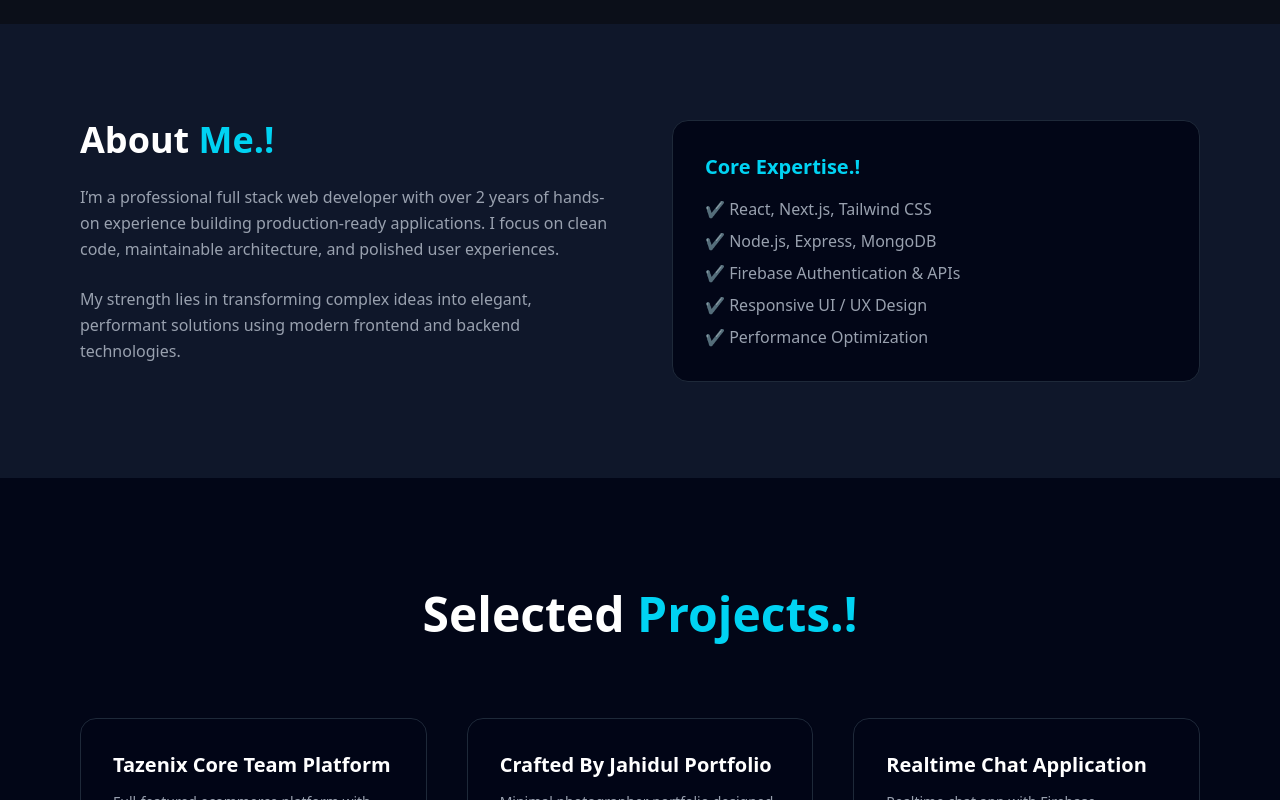
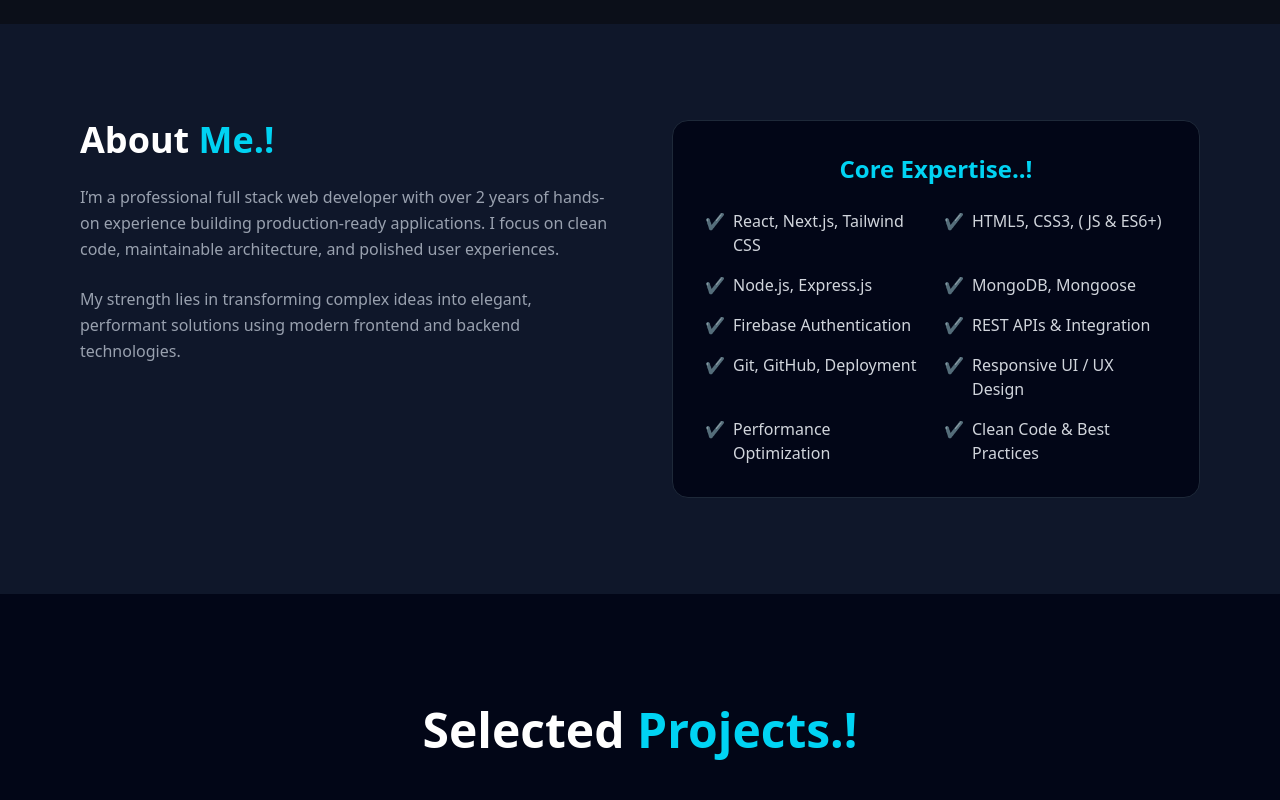
Before and after one commit to md-jahid-islam/Crafted-By-Jahidul, a React (Vite) app: page / in a window 1280 px wide. Shown: the part 1640-2440 px from the top of the page. Built offline with nearby package versions, Linux system fonts and the light colour scheme.

Commit message:
added to image

```diff
--- a/src/Components/Projects/ProjectsComponents.jsx
+++ b/src/Components/Projects/ProjectsComponents.jsx
@@ -127,7 +127,7 @@
       <div className="max-w-6xl mx-auto text-center relative z-10">
         {/* Section Title */}
         <h2 className="text-4xl md:text-5xl font-extrabold text-white mb-12">
-          My <span className="text-blue-500">Projects</span>
+          My <span className="text-blue-500">Projects..!</span>
         </h2>
 
         {/* Projects Grid */}
--- a/src/Components/Skills/SkillsComponents.jsx
+++ b/src/Components/Skills/SkillsComponents.jsx
@@ -76,7 +76,7 @@
 
       <div className="max-w-6xl mx-auto relative z-10">
         <h2 className="text-4xl md:text-5xl font-extrabold text-white text-center mb-12">
-          My <span className="text-blue-500">Skills</span>
+          My <span className="text-blue-500">Skills..!</span>
         </h2>
 
         {/* Skills Grid (no numeric % text shown) */}
--- a/src/Components/aboute/AbouteComponents.jsx
+++ b/src/Components/aboute/AbouteComponents.jsx
@@ -68,19 +68,70 @@
             </p>
           </div>
 
-          <div className="bg-[#020617] p-8 rounded-2xl border border-gray-800 space-y-4">
-            <h3 className="text-xl font-semibold text-cyan-400">
-              Core Expertise.!
-            </h3>
+          <div className="bg-[#020617] p-8 rounded-2xl border border-gray-800 hover:border-cyan-400 transition space-y-6">
+          <h3 className="text-2xl font-semibold text-cyan-400 text-center">
+          Core Expertise..!
+          </h3>
 
-            <ul className="space-y-2 text-gray-400">
-              <li>✔ React, Next.js, Tailwind CSS</li>
-              <li>✔ Node.js, Express, MongoDB</li>
-              <li>✔ Firebase Authentication & APIs</li>
-              <li>✔ Responsive UI / UX Design</li>
-              <li>✔ Performance Optimization</li>
-            </ul>
-          </div>
+         {/* Skills Grid */}
+         <ul className="grid grid-cols-1 sm:grid-cols-2 gap-4 text-gray-300">
+
+     {/* Frontend */}
+    <li className="flex items-start gap-2">
+      <span className="text-cyan-400">✔</span>
+      <span>React, Next.js, Tailwind CSS</span>
+    </li>
+
+    <li className="flex items-start gap-2">
+      <span className="text-cyan-400">✔</span>
+      <span>HTML5, CSS3, ( JS & ES6+)</span>
+    </li>
+
+    {/* Backend */}
+    <li className="flex items-start gap-2">
+      <span className="text-cyan-400">✔</span>
+      <span>Node.js, Express.js</span>
+    </li>
+
+    <li className="flex items-start gap-2">
+      <span className="text-cyan-400">✔</span>
+      <span>MongoDB, Mongoose</span>
+    </li>
+
+    {/* Firebase */}
+    <li className="flex items-start gap-2">
+      <span className="text-cyan-400">✔</span>
+      <span>Firebase Authentication   </span>
+    </li>
+
+    {/* Tools */}
+    <li className="flex items-start gap-2">
+      <span className="text-cyan-400">✔</span>
+      <span>REST APIs & Integration</span>
+    </li>
+
+    <li className="flex items-start gap-2">
+      <span className="text-cyan-400">✔</span>
+      <span>Git, GitHub, Deployment</span>
+    </li>
+
+    {/* UI/UX */}
+    <li className="flex items-start gap-2">
+      <span className="text-cyan-400">✔</span>
+      <span>Responsive UI / UX Design</span>
+    </li>
+
+    <li className="flex items-start gap-2">
+      <span className="text-cyan-400">✔</span>
+      <span>Performance Optimization</span>
+    </li>
+
+    <li className="flex items-start gap-2">
+      <span className="text-cyan-400">✔</span>
+      <span>Clean Code & Best Practices</span>
+    </li>
+   </ul>
+        </div>
         </div>
       </section>
 
@@ -129,9 +180,8 @@
         </div>
       ))}
     </div>
-  </div>
-</section>
-
+   </div>
+   </section>
     </div>
   );
  };
```
